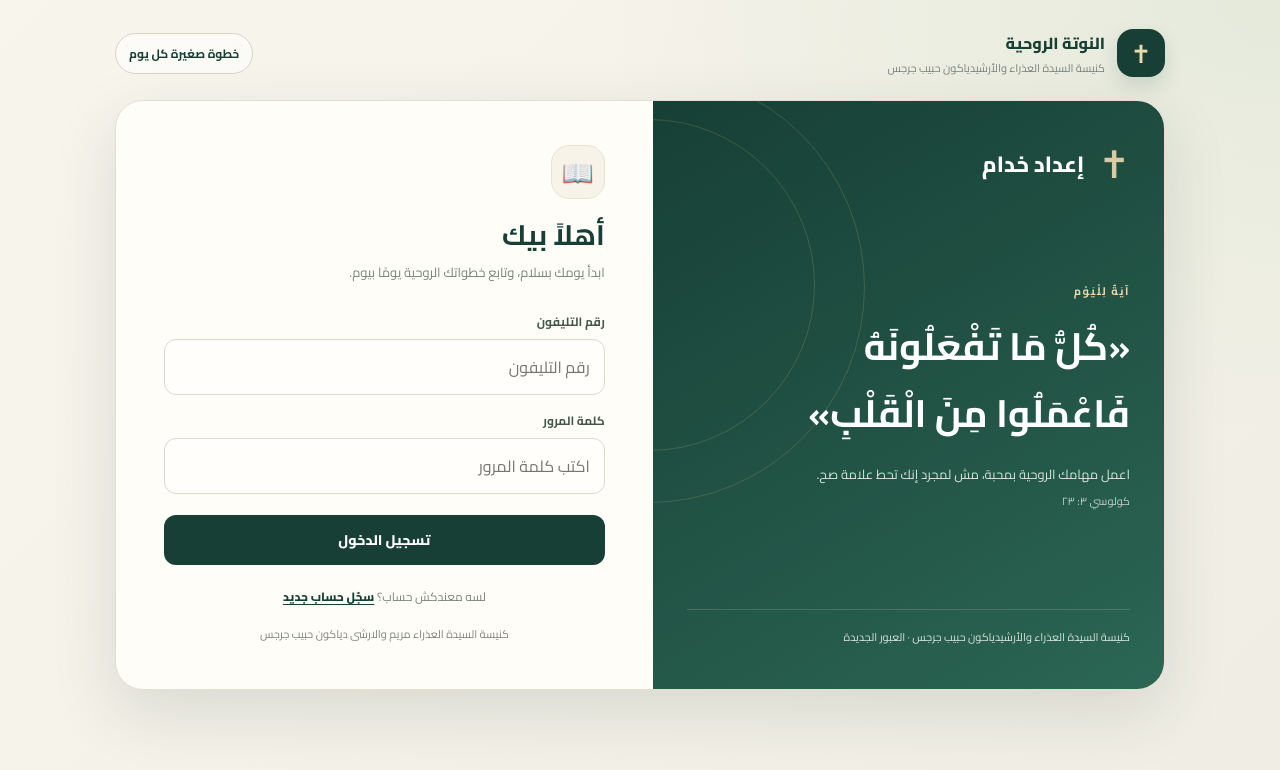
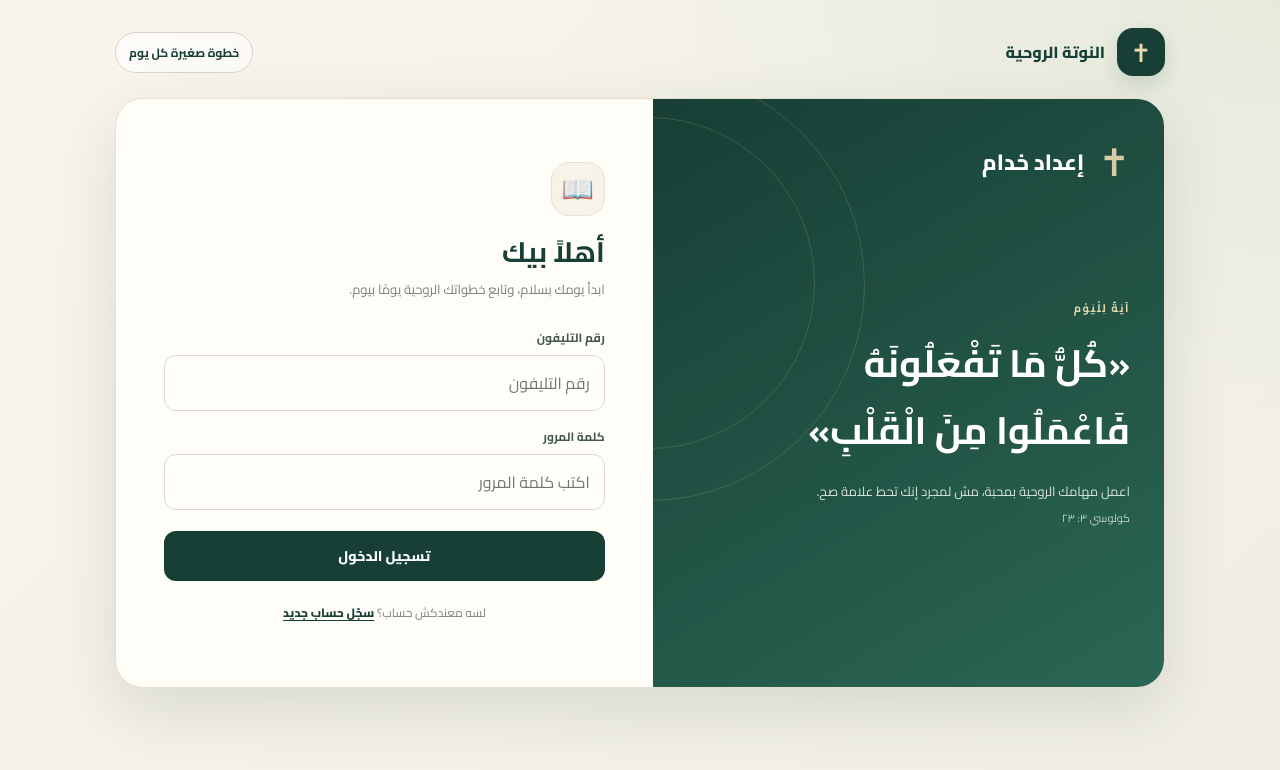
Before and after one commit to karaszakaria84/nota-roheya-khodam, a plain HTML site: page index.html in a window 1280 px wide. Drawn offline with Linux system fonts and the light colour scheme.

Commit message:
index.html

```diff
--- a/index.html
+++ b/index.html
@@ -675,7 +675,7 @@ body.attendance-modal-open{overflow:hidden}
 <div class="brand-mark">✝</div>
 <div>
 <div class="brand-name">النوتة الروحية</div>
-<div class="brand-sub">كنيسة السيدة العذراء والأرشيدياكون حبيب جرجس</div>
+
 </div>
 </div>
     <div class="top-pill"> خطوة صغيرة كل يوم</div>
@@ -691,7 +691,7 @@ body.attendance-modal-open{overflow:hidden}
 <h2 id="dailyVerseText">«اثْبُتُوا فِيَّ<br>وَأَنَا فِيكُمْ»</h2>
 <p id="dailyVerseNote">اجعل لكل يوم وقتًا هادئًا مع الله،<br>فالنمو الروحي يبدأ بخطوة صغيرة وأمينة.</p>
 </div>
-      <div class="visual-foot">كنيسة السيدة العذراء والأرشيدياكون حبيب جرجس · العبور الجديدة</div>
+
     </aside>
     <section class="panel" id="loginPage">
       <div class="logo-small">📖</div>
@@ -710,7 +710,7 @@ body.attendance-modal-open{overflow:hidden}
       <button class="btn" onclick="login()">تسجيل الدخول</button>
       <div class="switch">لسه معندكش حساب؟ <span class="link" onclick="showRegister()">سجّل حساب جديد</span>
 </div>
-      <div class="notice">كنيسة السيدة العذراء مريم والارشى دياكون حبيب جرجس</div>
+
     </section>
     <section class="panel hidden" id="registerPage">
       <div class="logo-small">🌿</div>
```
